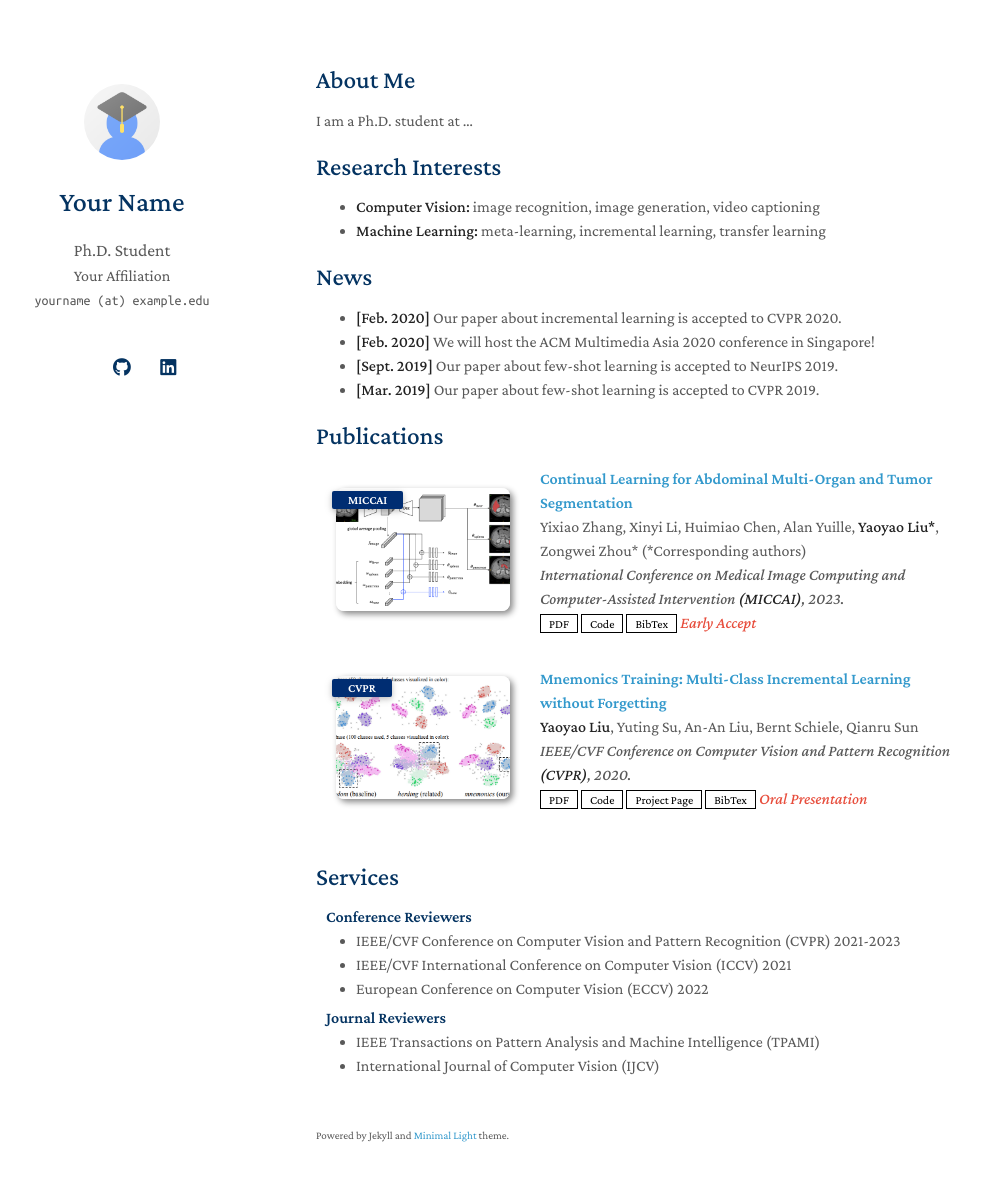
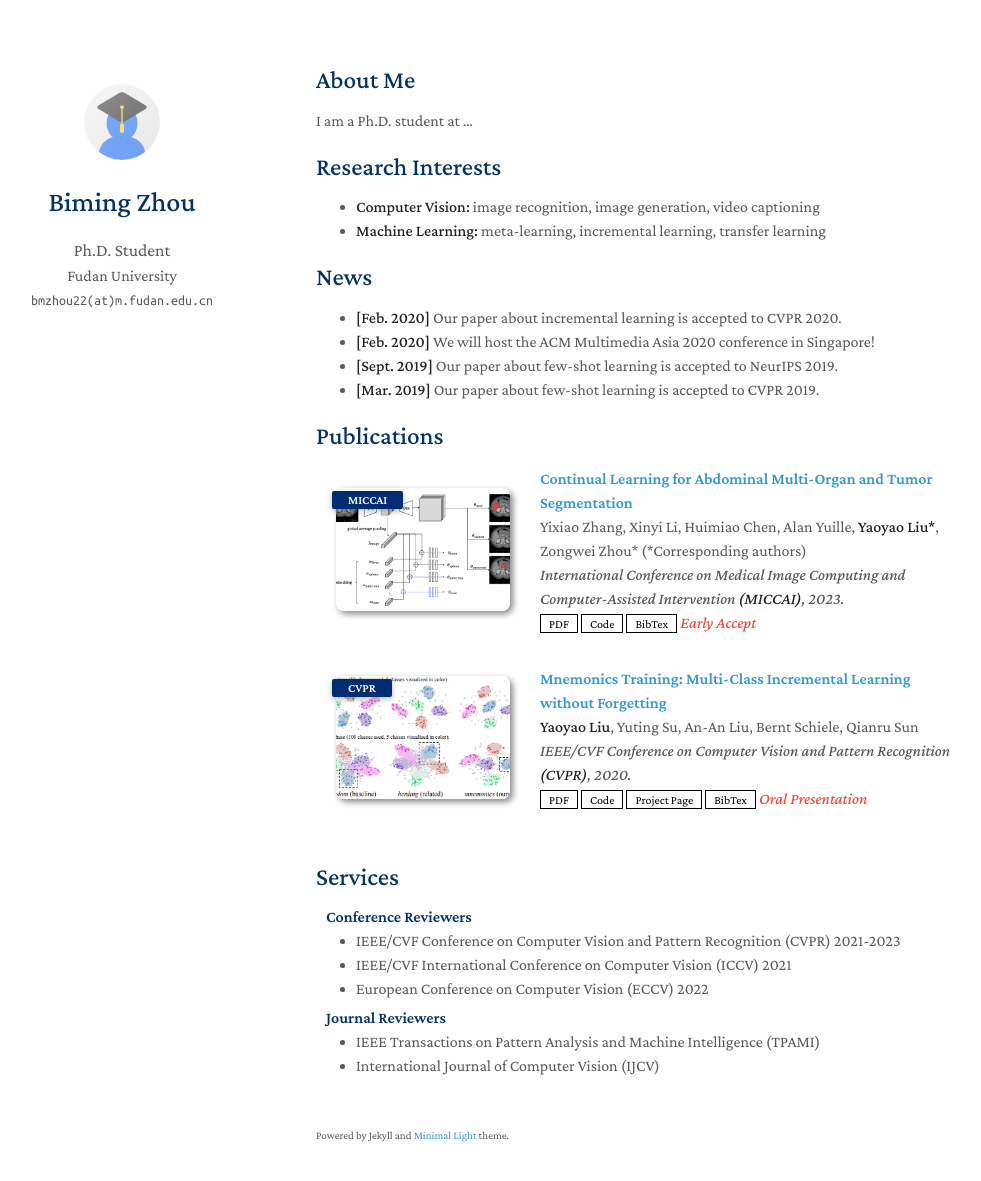
Before and after one commit to bimingzhou/bimingzhou.github.io, a Jekyll site: the page built from index.md, in a window 1280 px wide and 1216 px high. Shown: the top 1181 px of the window, without its empty margins (154-1135 px from the left). Built offline with Jekyll 4.4.1, drawn with Linux system fonts in a browser that asks for light colours; a style sheet for code colours, icons or effects is not loaded; our own code applies the rules of GitHub Pages for plain Markdown files.

Commit message:
Update _config.yml

```diff
--- a/_config.yml
+++ b/_config.yml
@@ -1,8 +1,8 @@
 # Basic Information
-title: Your Name
+title: Biming Zhou
 position: Ph.D. Student
-affiliation: Your Affiliation
-email: yourname (at) example.edu
+affiliation: Fudan University
+email: bmzhou22(at)m.fudan.edu.cn
 
 # Search Engine Optimization (SEO)
 # The following information is used to improve the website traffic from search engines, e.g., Google.
@@ -12,11 +12,11 @@ canonical: https://minimal-light-theme.yliu.me/
 
 # Links
 # If you don't need one of them, you may delete the corresponding line.
-google_scholar: https://scholar.google.com/
-cv_link: assets/files/curriculum_vitae.pdf
-github_link: https://github.com/
-linkedin: https://www.linkedin.com/
-twitter: https://twitter.com/
+# google_scholar: https://scholar.google.com/
+# cv_link: assets/files/curriculum_vitae.pdf
+# github_link: https://github.com/
+# linkedin: https://www.linkedin.com/
+# twitter: https://twitter.com/
 
 # Images (e.g., your profile picture and your website's favicon)
 # "favicon" and "favicon_dark" are used for the light and dark modes, respectively.
@@ -38,11 +38,11 @@ font: "Serif" # or "Sans Serif"
 
 # Google Analytics ID
 # Please remove this if you don't use Google Analytics
-google_analytics: UA-111540567-4
+# google_analytics: UA-111540567-4
 
 # Use this project as a remote theme for GitHub Pages
 # See the guide here: https://docs.github.com/en/pages/setting-up-a-github-pages-site-with-jekyll/adding-a-theme-to-your-github-pages-site-using-jekyll
-remote_theme: yaoyao-liu/minimal-light
+# remote_theme: yaoyao-liu/minimal-light
 
 # The following files will be removed from the generated website.
 exclude:
```
